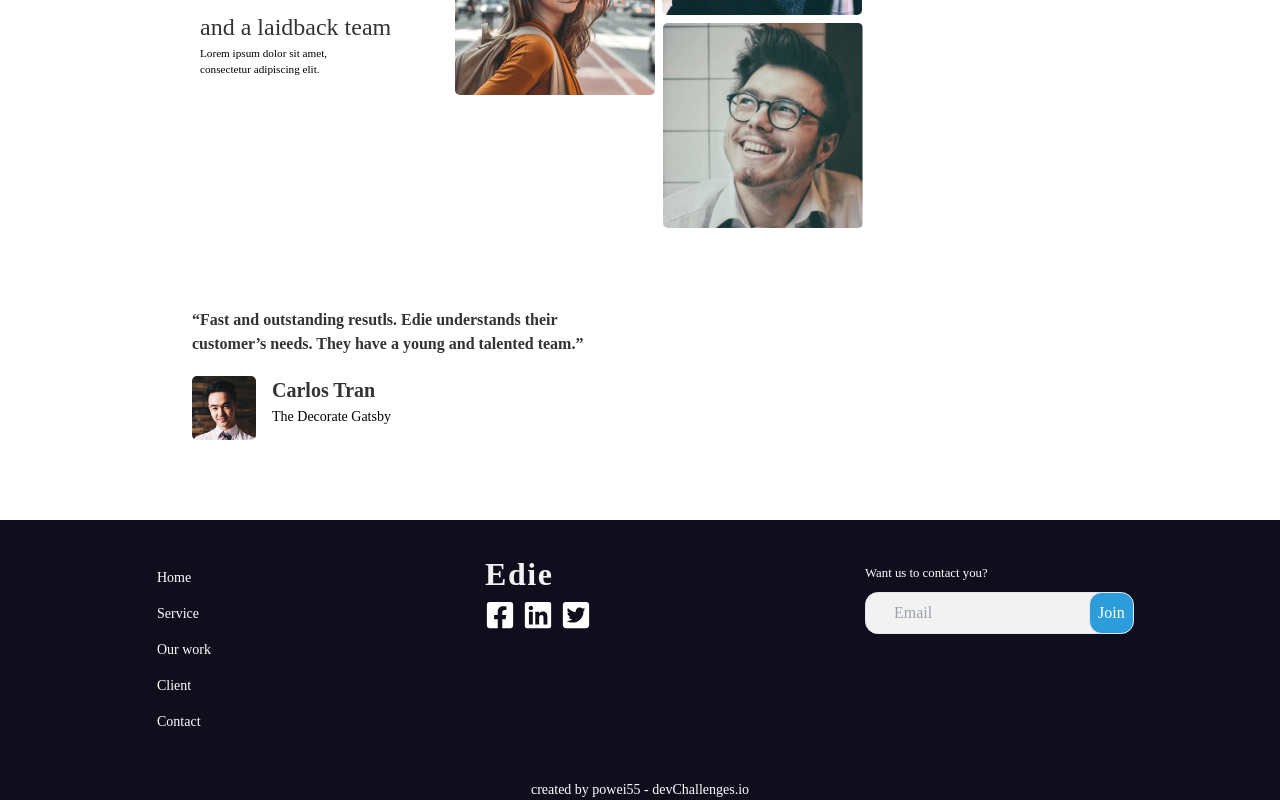
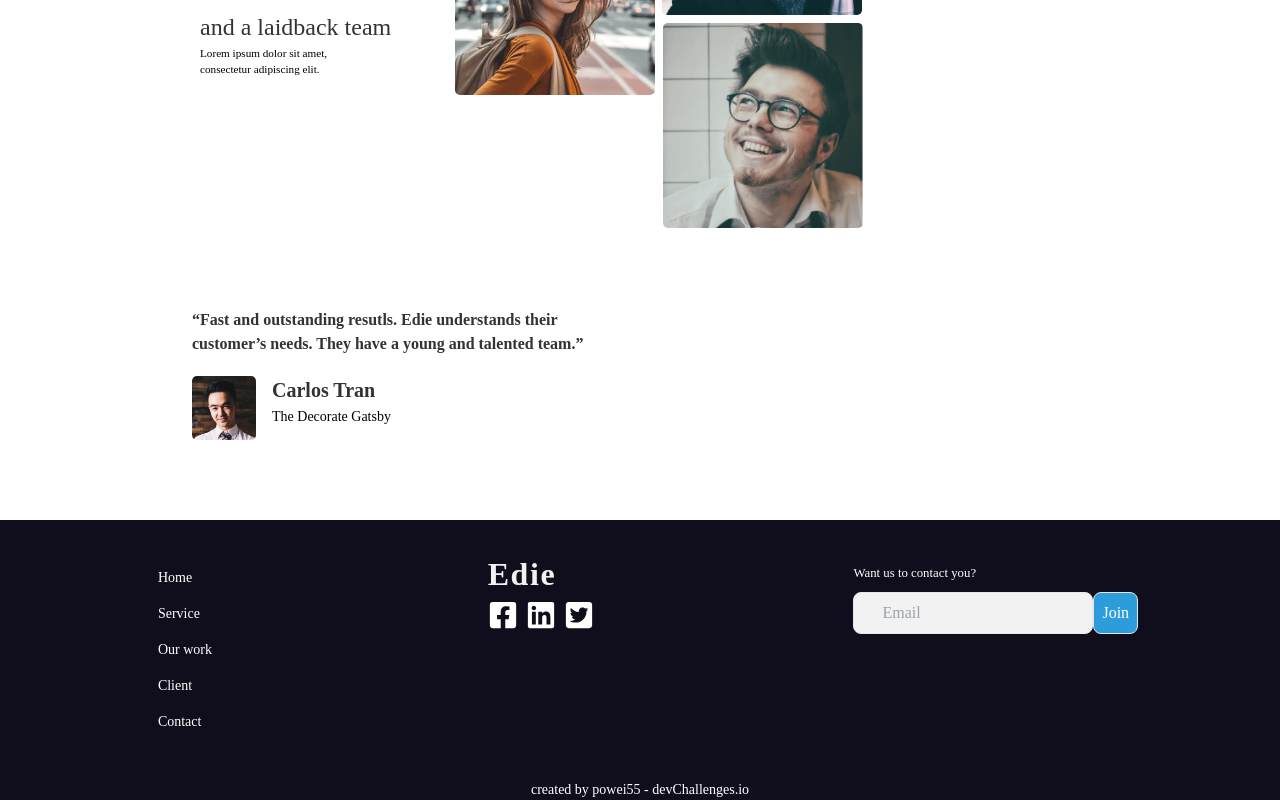
Before and after one commit to powei55/Edie-homepage, a React (Create React App) app: page / in a window 1280 px wide. Shown: the part 2880-3680 px from the top of the page. Built offline with nearby package versions, Linux system fonts and the light colour scheme.

Commit message:
refractored the input and button elements

```diff
--- a/src/components/Footer.jsx
+++ b/src/components/Footer.jsx
@@ -41,15 +41,15 @@ const Footer = () => {
                 </div>
            </div>
 
-            <div className='px-4 mb-[8em]'>
-                <form action="">
-                    <label htmlFor="email" className='text-[.8rem]'>Want us to contact you?</label><br />
-                    <div className='flex items-center'>
-                    <input className='rounded-[.8rem] border  p-2 px-7 mt-2 bg-[#F2F2F2]' type="email" id='email' placeholder='Email' />
-                        <button className='absolute ml-[14em] rounded-[.8em] mt-2'>Join</button>
-                    </div>
-                </form>
-            </div>
+           <div className='max-w-[400px] mb-10 '>
+              <form action="">
+                  <label htmlFor="email" className='text-[.8rem]'>Want us to contact you?</label><br />
+                  <div className='flex relative'>
+                    <input className=' rounded-[.5rem] w-[15em]  border  p-2 px-7 mt-2 bg-[#F2F2F2]' type="email" id='email' placeholder='Email' />
+                    <button className=' rounded-[.5em] mt-2 '>Join</button>
+                  </div>
+              </form>
+          </div>
 
         </div>
 
```
